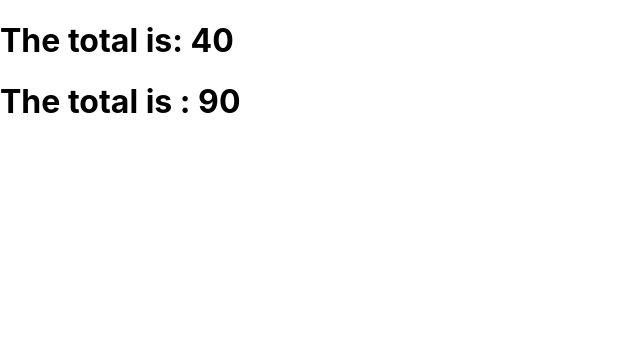
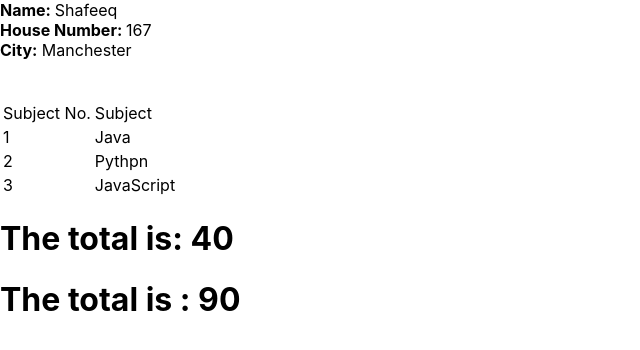
Before and after one commit to Gemmag7/react-1, a React (Create React App) app: page / in a window 1280 px wide. Shown: the top 350 px of the page, without its empty margins (0-640 px from the left). Built offline with nearby package versions, Linux system fonts and the light colour scheme.

Commit message:
Adding components into App.js

```diff
--- a/src/App.js
+++ b/src/App.js
@@ -1,5 +1,8 @@
 //import logo from './logo.svg';
 import './App.css';
+import Address from './Components/Address';
+import Subjects from './Components/Subjects'
+import Information from './Components/Information';
 
 function App() {
   let c = 10+30;
@@ -8,6 +11,13 @@ function App() {
 
   return (
     <>
+    <Information/>
+    <br/>
+    <Address/>
+    <br/>
+    <br/>
+    <br/>
+    <Subjects/>
     <h1> The total is: {c}</h1>
     <h1> The total is : {d}</h1>
     </>
--- /dev/null
+++ b/src/Components/Address.js
@@ -0,0 +1,15 @@
+function Address(){
+
+    let address = "167"
+    let city="Manchester"
+    return(
+
+        <>
+        <b>House Number: </b>{address}
+        <br/>
+        <b>City:</b> {city}
+        </>
+    );
+}
+
+export default Address;
--- /dev/null
+++ b/src/Components/Information.js
@@ -0,0 +1,14 @@
+
+
+function Information(){
+    let name = "Shafeeq"
+
+    return(
+        <>
+
+            <b>Name: </b>{name}
+        </>
+    );
+}
+
+export default Information;
--- /dev/null
+++ b/src/Components/Subjects.js
@@ -0,0 +1,27 @@
+
+function Subjects(){
+    return(
+        <>
+            <table>
+                <tr>
+                    <td>Subject No. </td>
+                    <td>Subject </td>
+                </tr>
+                <tr>
+                    <td>1 </td>
+                    <td>Java</td>
+                </tr>
+                <tr>
+                    <td>2 </td>
+                    <td>Pythpn </td>
+                </tr>
+                <tr>
+                    <td>3 </td>
+                    <td>JavaScript </td>
+                </tr>
+            </table>
+        </>
+    )
+}
+
+export default Subjects;
```
